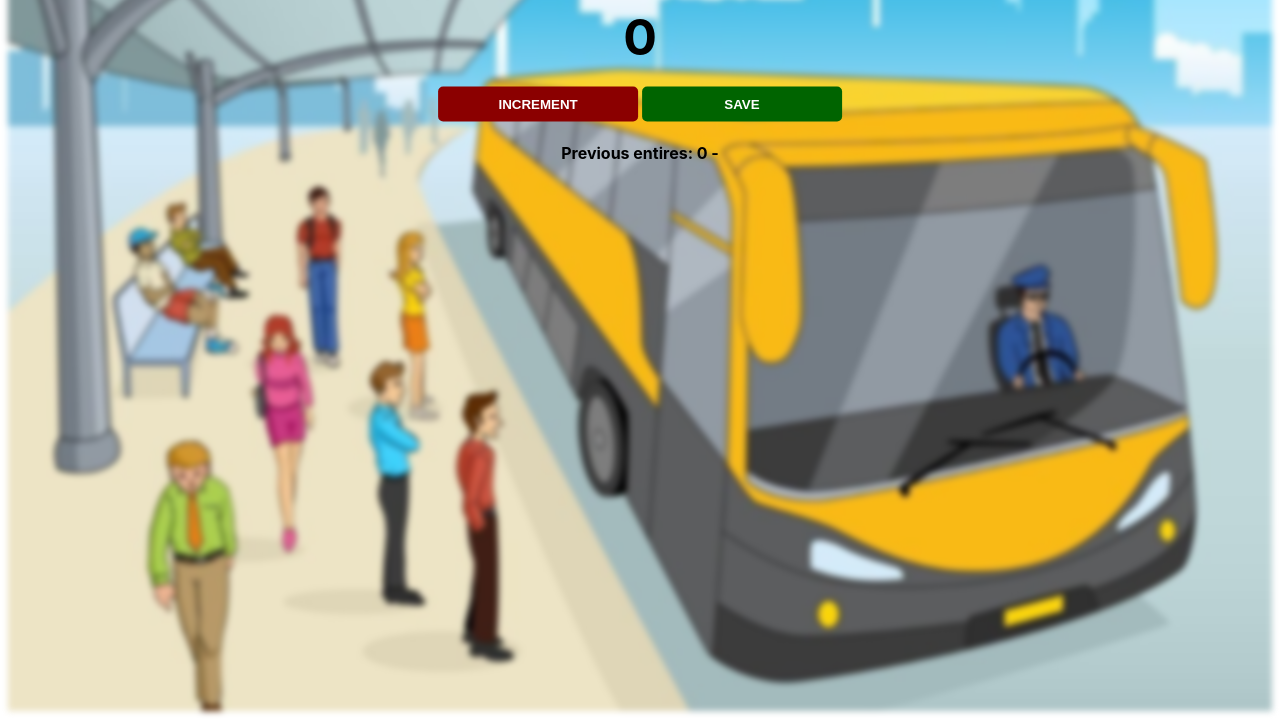
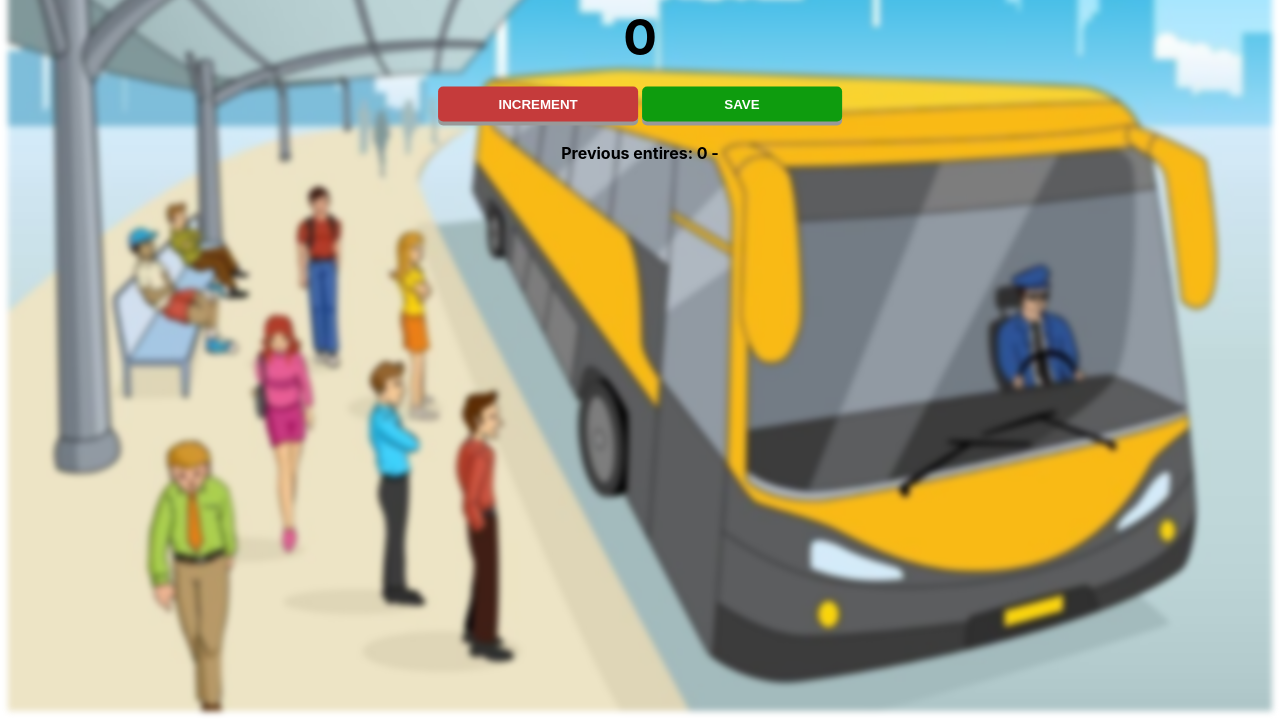
Before and after one commit to AnyaSonina/people-counter-pj, a plain HTML site: page index.html in a window 1280 px wide. Shown: the part 97-816 px from the top of the page. Drawn offline with Linux system fonts and the light colour scheme.

Commit message:
buttons are styled differently

```diff
--- a/css/styles.css
+++ b/css/styles.css
@@ -47,7 +47,7 @@ button {
   width: 200px;
   margin-bottom: 5px;
   border-radius: 5px;
-  transition: transform .25s;
+  box-shadow: 0 4px #999;
 }
 
 button:hover {
@@ -55,14 +55,23 @@ button:hover {
 }
 
 button:active {
-  transform: scale(.97);
-  box-shadow: 5px 5px  lightcyan, -5px -5px lightcyan;
+  box-shadow: 0 2px #666;
+  transform: translateY(2px);
 }
 
 #increment-btn {
-  background: darkred;
+  background: rgb(197, 59, 59);
 }
 
+#increment-btn:hover {
+  background-color: darkred;
+}
+
+
 #save-btn {
-  background: darkgreen;
+  background: rgb(14, 156, 14);
 }
+
+#save-btn:hover {
+  background-color: darkgreen;
+}
```
Also changed, not shown: images/people_counter.JPG (added).
